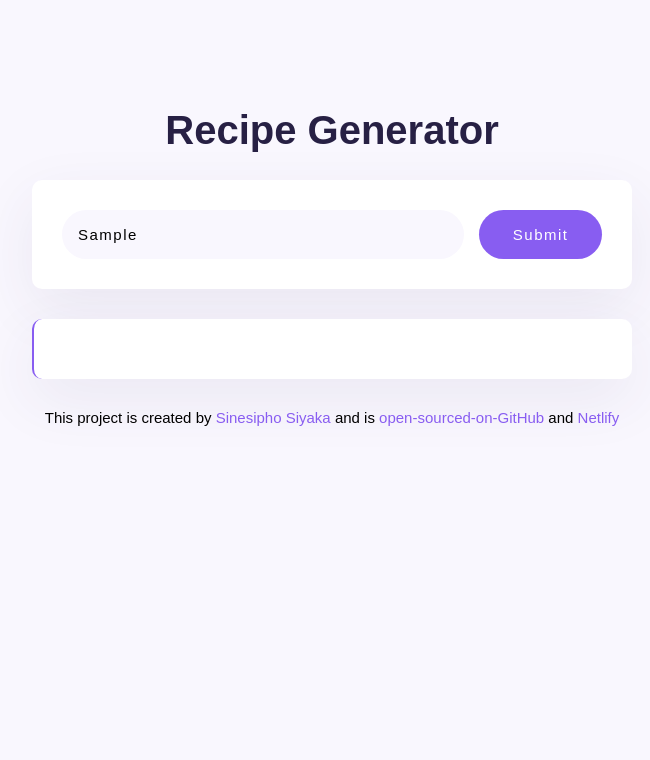
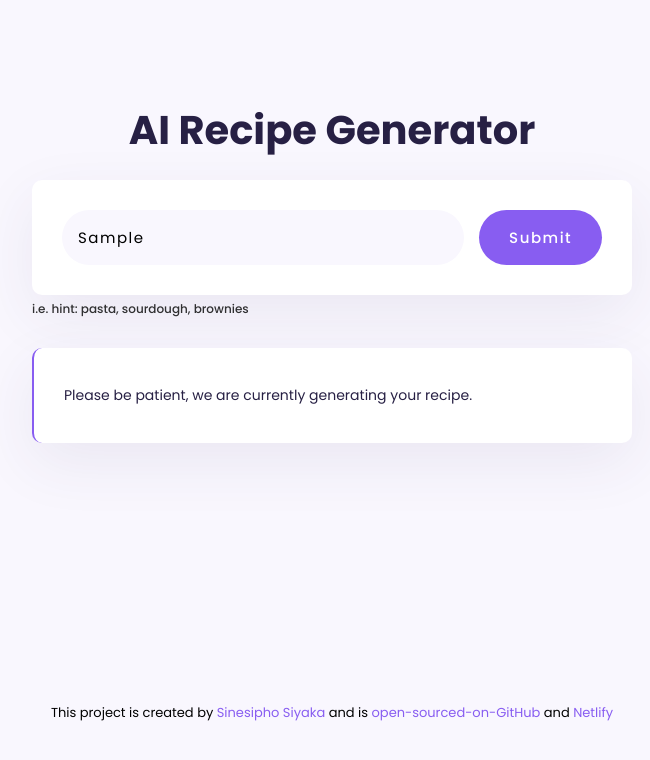
Before and after one commit to Sine-sipho/From-Scratch-Recipe-Generator, a plain HTML site: page index.html in a window 1280 px wide. Both pictures are taken after typing "Sample" into the empty fields and a click on the input 848 px from the left and 234 px from the top of the page. Shown: the whole page, without its empty margins (308-958 px from the left). Drawn offline with nearby package versions, Linux system fonts and the light colour scheme; no server answers; a web font is replaced by a local one.

Commit message:
improved user experience by adding css styling

```diff
--- a/index.html
+++ b/index.html
@@ -6,12 +6,18 @@
     <link href="src/style.css" rel="stylesheet" />
     <script src="https://cdn.jsdelivr.net/npm/axios@1.6.7/dist/axios.min.js"></script>
     <script src="https://unpkg.com/typewriter-effect@latest/dist/core.js"></script>
+    <link rel="preconnect" href="https://fonts.googleapis.com" />
+    <link rel="preconnect" href="https://fonts.gstatic.com" crossorigin />
+    <link
+      href="https://fonts.googleapis.com/css2?family=Josefin+Sans:ital,wght@0,100..700;1,100..700&family=Outfit:wght@100..900&family=PT+Mono&family=Poppins:ital,wght@0,100;0,200;0,300;0,400;0,500;0,600;0,700;0,800;0,900;1,100;1,200;1,300;1,400;1,500;1,600;1,700;1,800;1,900&display=swap"
+      rel="stylesheet"
+    />
     <title>Recipe Generator</title>
   </head>
   <body>
     <div class="container">
       <header>
-        <h1 class="heading">Recipe Generator</h1>
+        <h1 class="heading">AI Recipe Generator</h1>
       </header>
       <main>
         <form class="enquiry-form">
@@ -27,8 +33,9 @@
             />
             <input type="submit" class="button" />
           </div>
+          <p class="hint">i.e. hint: pasta, sourdough, brownies</p>
         </form>
-        <div class="result"></div>
+        <div class="result"><div class="query blink"></div></div>
       </main>
       <footer>
         <p>
--- a/src/index.js
+++ b/src/index.js
@@ -13,12 +13,22 @@ const getInputValue = (event) => {
 
   let apiKey = "34dcb3cfedt4654990206a21091oab73";
   let context =
-    "You are knowledgeable food ingredients generating AI assistant for creating food from scratch, that can produce the ingredients for a variety of homemade recipes and the methods and instruction for a recipe. Write the lines in basic html format. Follow user instructions.";
+    "You are knowledgeable food ingredients generating AI assistant for creating food from scratch, that can produce the ingredients for a variety of homemade recipes and the methods and instruction for a recipe. Generate the lines using basic html. Follow user instructions.";
   let =
     prompt = `User instructions are: Generate a recipe about ${inputValue.value}`;
   let apiLink = `https://api.shecodes.io/ai/v1/generate?prompt=${prompt}&context=${context}&key=${apiKey}`;
 
   axios.get(apiLink).then(displayRecipe);
+
+  let element = document.querySelector(".result");
+  element.classList.add("hidden");
+
+  new Typewriter(".query", {
+    strings: "Please be patient, we are currently generating your recipe.",
+    autoStart: true,
+    delay: 10,
+    cursor: null,
+  });
 };
 
 let enquiryFormElement = document.querySelector(".enquiry-form");
--- a/src/style.css
+++ b/src/style.css
@@ -2,7 +2,7 @@
   margin: 0;
   padding: 0;
   box-sizing: border-box;
-  font-family: sans-serif;
+  font-family: "poppins";
 }
 body {
   background: #f9f7fe;
@@ -14,7 +14,7 @@ body {
 }
 .heading {
   text-align: center;
-  font-weight: 800;
+  font-weight: 700;
   line-height: 1.5;
   color: #272044;
   margin-bottom: 20px;
@@ -26,7 +26,13 @@ body {
   background-color: #fff;
   display: flex;
   box-shadow: 0px 20px 60px rgba(65, 50, 100, 0.08);
+  margin-bottom: 5px;
+}
+.hint {
   margin-bottom: 30px;
+  font-size: 12px;
+  font-weight: 500;
+  opacity: 0.8;
 }
 .text-input {
   width: 80%;
@@ -59,7 +65,7 @@ body {
   color: #885df1;
   border: 2px solid #885df1;
 }
-.result {
+.hidden {
   background: #fff;
   font-size: 14px;
   padding: 30px;
@@ -70,17 +76,24 @@ body {
   border-radius: 10px;
 }
 .result strong {
-  color: palevioletred;
-}
-.result h1 {
-  color: #885df1;
+  opacity: 0.7;
 }
 footer {
-  margin-top: 30px;
-  font-size: 15px;
+  font-size: 13px;
   text-align: center;
+  position: relative;
+  top: 250px;
+  margin: 10px;
 }
 footer a {
   text-decoration: none;
   color: #885df1;
 }
+.blink {
+  animation: blink-animation 2s steps(5, start) infinite;
+}
+@keyframes blink-animation {
+  to {
+    visibility: hidden;
+  }
+}
```
